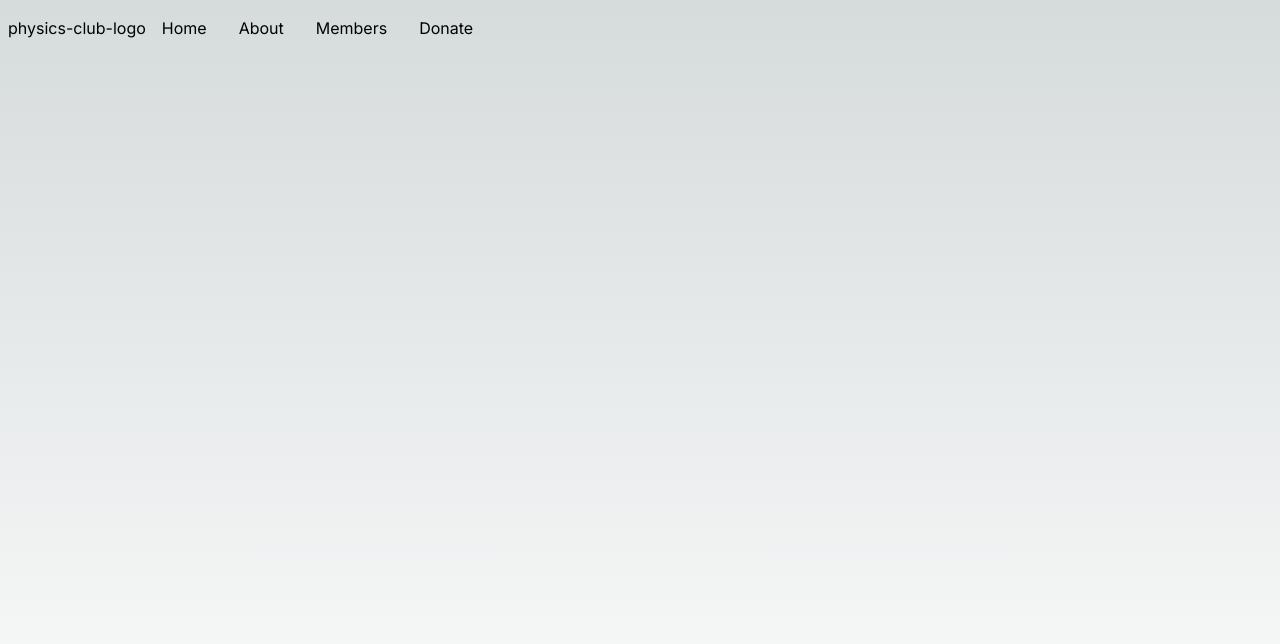
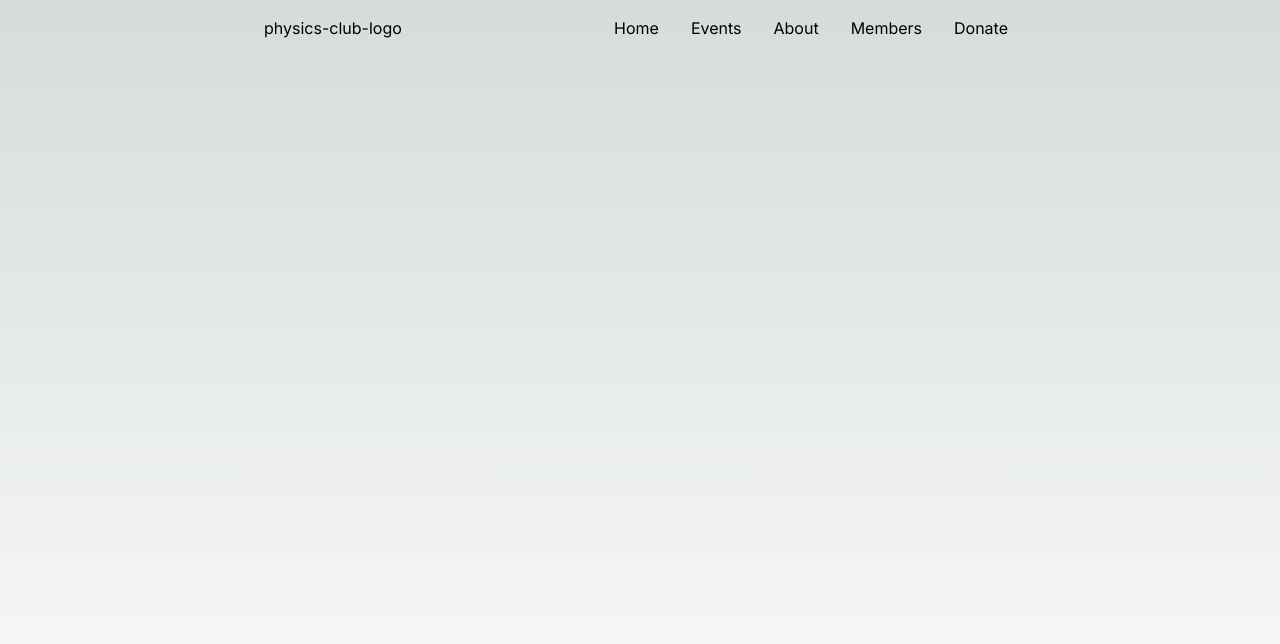
Before and after one commit to JGangaram/physics-club, a Next.js app: page / in a window 1280 px wide. Shown: the top 644 px of the page. Built offline with nearby package versions, Linux system fonts and the light colour scheme.

Commit message:
make logo clickable, add events nav link

```diff
--- a/app/components/NavBar.tsx
+++ b/app/components/NavBar.tsx
@@ -4,8 +4,15 @@ import navLinks from "@/data/navLinks";
 export default function NavBar() {
 
     return (
-        <nav className="flex items-center">
-            <div className="ml-2">physics-club-logo</div>
+        <nav className="flex justify-center items-center">
+
+            <div className="w-full max-w-3xl flex justify-between">
+                <div className="ml-2 flex items-center">
+                    <Link href="/">
+                        physics-club-logo
+                    </Link>
+                </div>
+
                 <ul className="flex">
                     {navLinks.map((item, id) => (
                         <li
@@ -16,6 +23,7 @@ export default function NavBar() {
                         </li>
                     ))}
                 </ul>
+            </div>
         </nav>
     )
 }
--- a/data/navLinks.ts
+++ b/data/navLinks.ts
@@ -1,7 +1,8 @@
 const navLinks = [
     {href: "/", title: "Home"},
+    {href: "/events", title: "Events"},
     {href: "/about", title: "About"},
     {href: "/members", title: "Members"},
-    {href: "/donate", title: "Donate"}
+    {href: "/donate", title: "Donate"},
 ]
 export default navLinks
```
Lines whose indentation alone changed are shown as unchanged.
